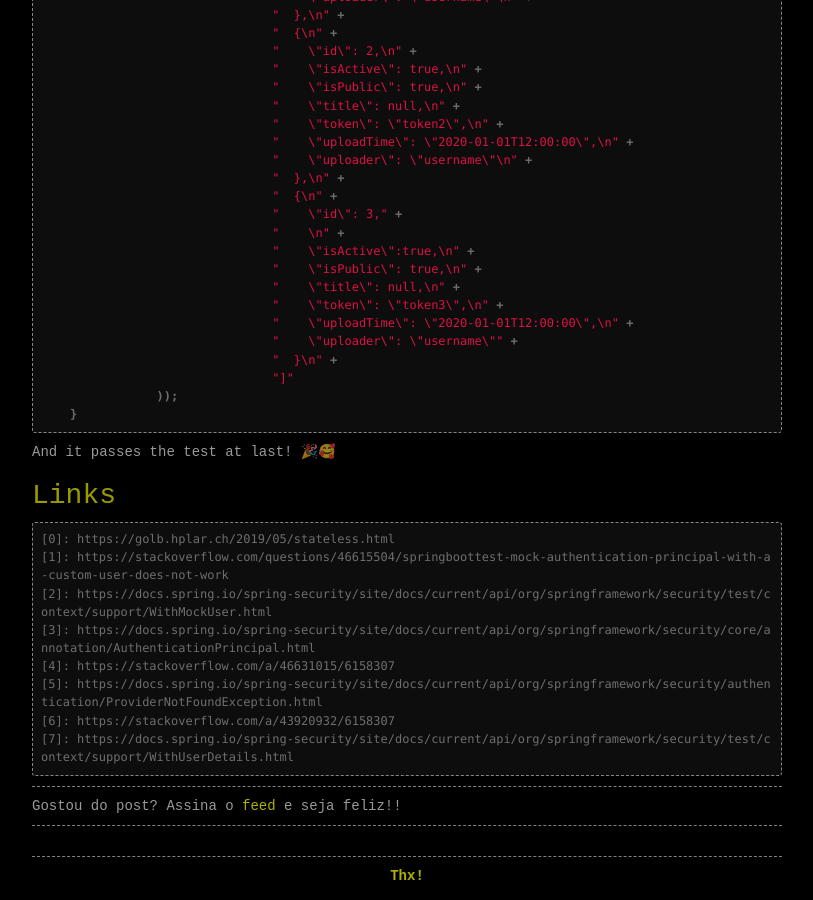
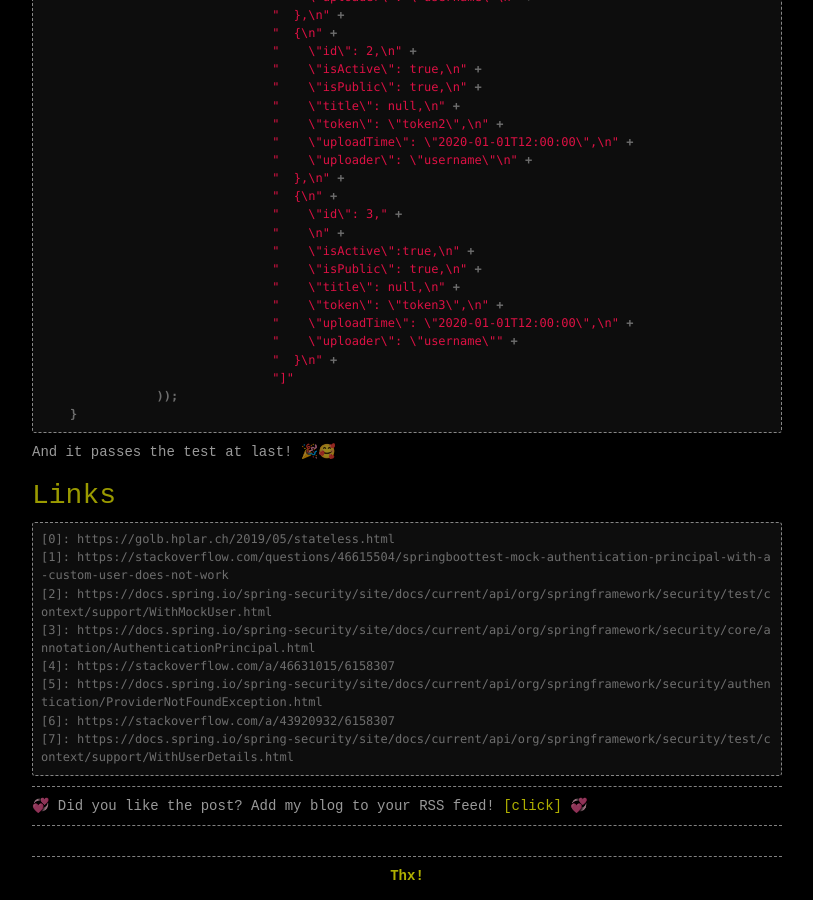
Before and after one commit to k0mmsussert0d/dev-blog, a Jekyll site: the page built from _posts/2020-09-20-mock-authentication-with-custom-userdetails.md, in a window 1280 px wide and 900 px high, scrolled down 7180 px. Shown: the whole window, without its empty margins (233-1046 px from the left). Built offline with Jekyll 4.4.1, drawn with Linux system fonts in a browser that asks for light colours; comment, search, counter and statistics services are not loaded; some of the changed text lies outside the part shown.

Commit message:
Minor layout changes

```diff
--- a/_includes/header.html
+++ b/_includes/header.html
@@ -12,10 +12,10 @@
     </p>
     <br />
     <p>
-    printf("<span class="string">repo: <a href="https://{{ site.source_code.server }}/{{ site.source_code.nick }}" target="_blank">https://{{ site.source_code.server }}/<span class="reserved">%s\n</span></span></a>",github);
+    printf("<span class="string">repo: <a href="https://{{ site.source_code.server }}/{{ site.source_code.nick }}" target="_blank">https://{{ site.source_code.server }}/<span class="reserved">%s\n</span></span></a>", github);
     </p>
     <p>
-    printf(<span class="string">"e-mail: <span class="reserved">%s</span>@<span class="reserved">%s</span>.pl<span class="reserved">\n</span>"</span>,name,surname);
+    printf(<span class="string">"e-mail: <span class="reserved">%s</span>@<span class="reserved">%s</span>.pl<span class="reserved">\n</span>"</span>, name, surname);
     </p>
   </div>
 </header>
--- a/_layouts/post.html
+++ b/_layouts/post.html
@@ -19,7 +19,7 @@
   </article>
 
 	<p class="feed-recomendation">
-		Gostou do post? Assina o <a href="{{ site.baseurl }}feed/">feed</a> e seja feliz!!
+		💞 Did you like the post? Add my blog to your RSS feed! <a href="{{ site.baseurl }}feed/">[click]</a> 💞
 	</p>
 
   {% include disqus.html %}
```
